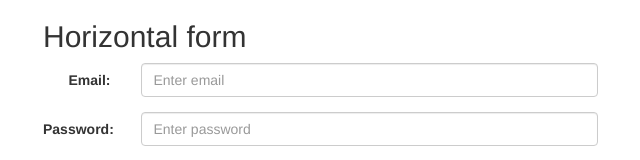
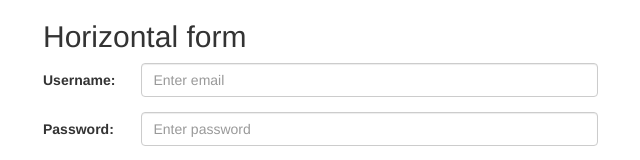
Before and after one commit to rehan-azeemi/TestAngular, an Angular app: page / in a window 1280 px wide. Shown: the top 160 px of the page, without its empty margins (27-667 px from the left). Built offline with nearby package versions, Linux system fonts and the light colour scheme.

Commit message:
2nd commit

```diff
--- a/src/app/app.component.html
+++ b/src/app/app.component.html
@@ -6,9 +6,9 @@
         <h2>Horizontal form</h2>
         <form class="form-horizontal" action="#">
           <div class="form-group">
-            <label class="control-label col-sm-2" for="email">Email:</label>
+            <label class="control-label col-sm-2" for="email">Username:</label>
             <div class="col-sm-10">
-              <input type="email" class="form-control" id="email" placeholder="Enter email" name="email">
+              <input type="text" class="form-control" id="email" placeholder="Enter email" name="email">
             </div>
           </div>
           <div class="form-group">
```
